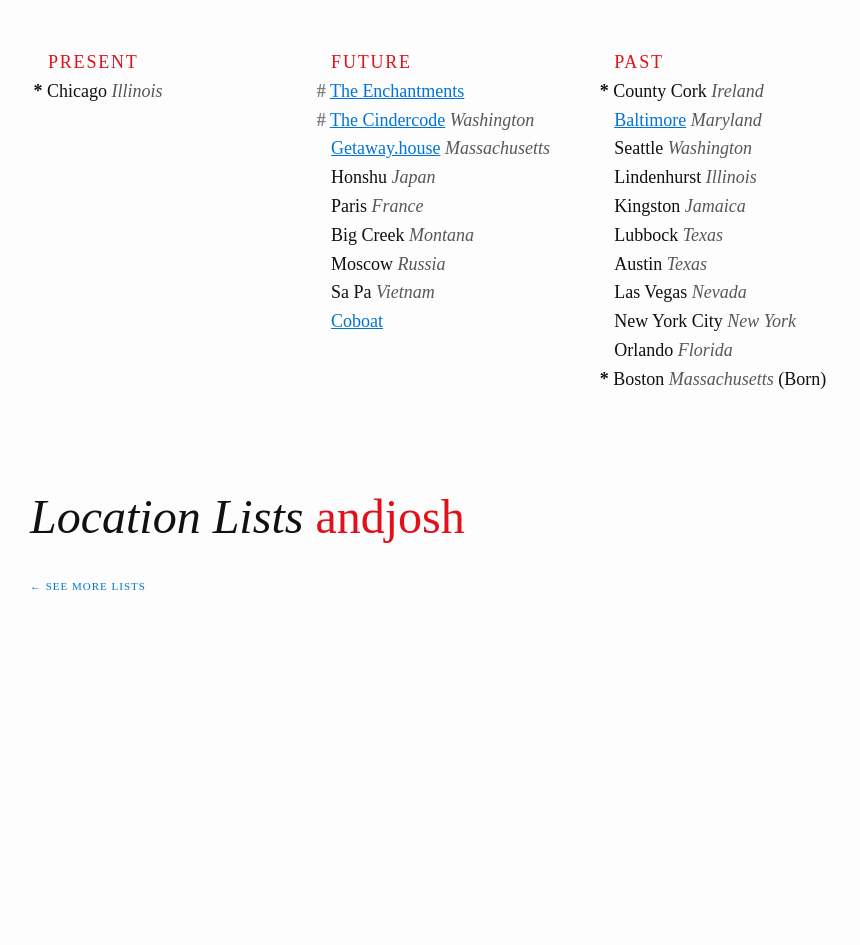
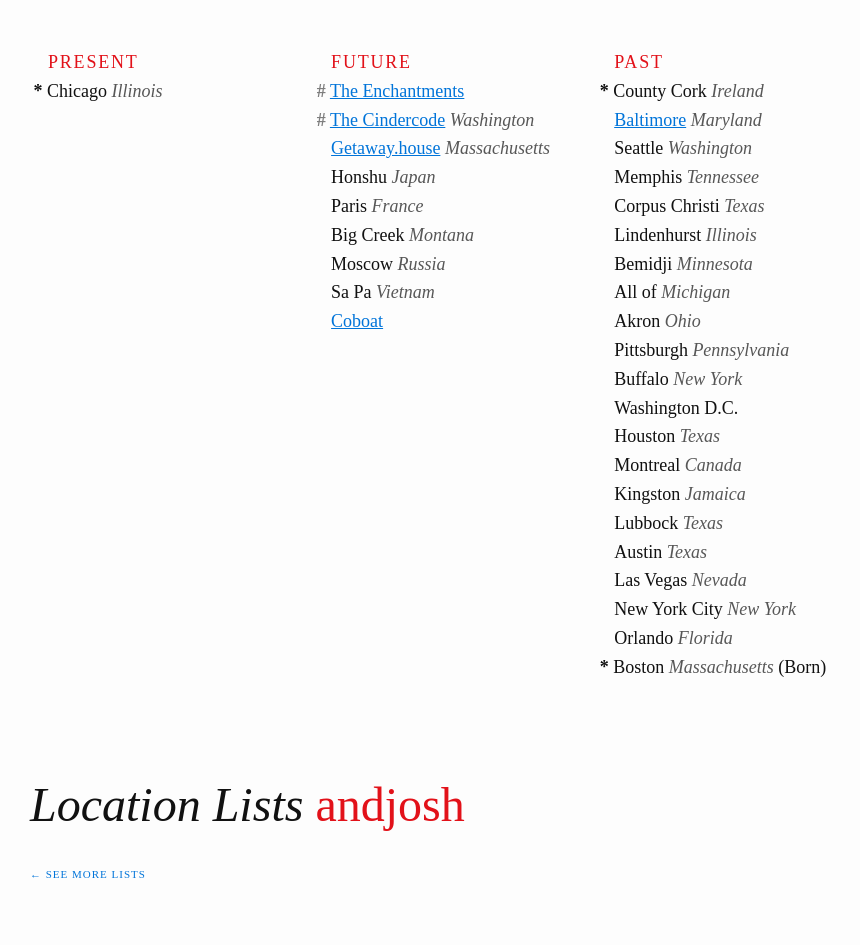
Before and after one commit to joshbeckman/andjosh.github.io, a Jekyll site: the page built from _lists/location-lists.md, in a window 1280 px wide. Shown: the whole page, without its empty margins (0-860 px from the left). Built offline with Jekyll 4.4.1, drawn with Linux system fonts in a browser that asks for light colours; Markdown is read by kramdown in place of the engine named in the settings; before the commit the page ends 900 px from its top, so only the background shows below that.

Commit message:
Added to lists

```diff
--- a/_lists/location-lists.md
+++ b/_lists/location-lists.md
@@ -23,7 +23,17 @@
 - __*__ County Cork _Ireland_
 - [Baltimore](https://vimeo.com/37561245) _Maryland_
 - Seattle _Washington_
+- Memphis _Tennessee_
+- Corpus Christi _Texas_
 - Lindenhurst _Illinois_
+- Bemidji _Minnesota_
+- All of _Michigan_
+- Akron _Ohio_
+- Pittsburgh _Pennsylvania_
+- Buffalo _New York_
+- Washington D.C.
+- Houston _Texas_
+- Montreal _Canada_
 - Kingston _Jamaica_
 - Lubbock _Texas_
 - Austin _Texas_
```
Also changed, not shown: _lists/newsletter-lists.md (+2 -0 lines), _lists/reading-lists.md (+2 -2 lines).
